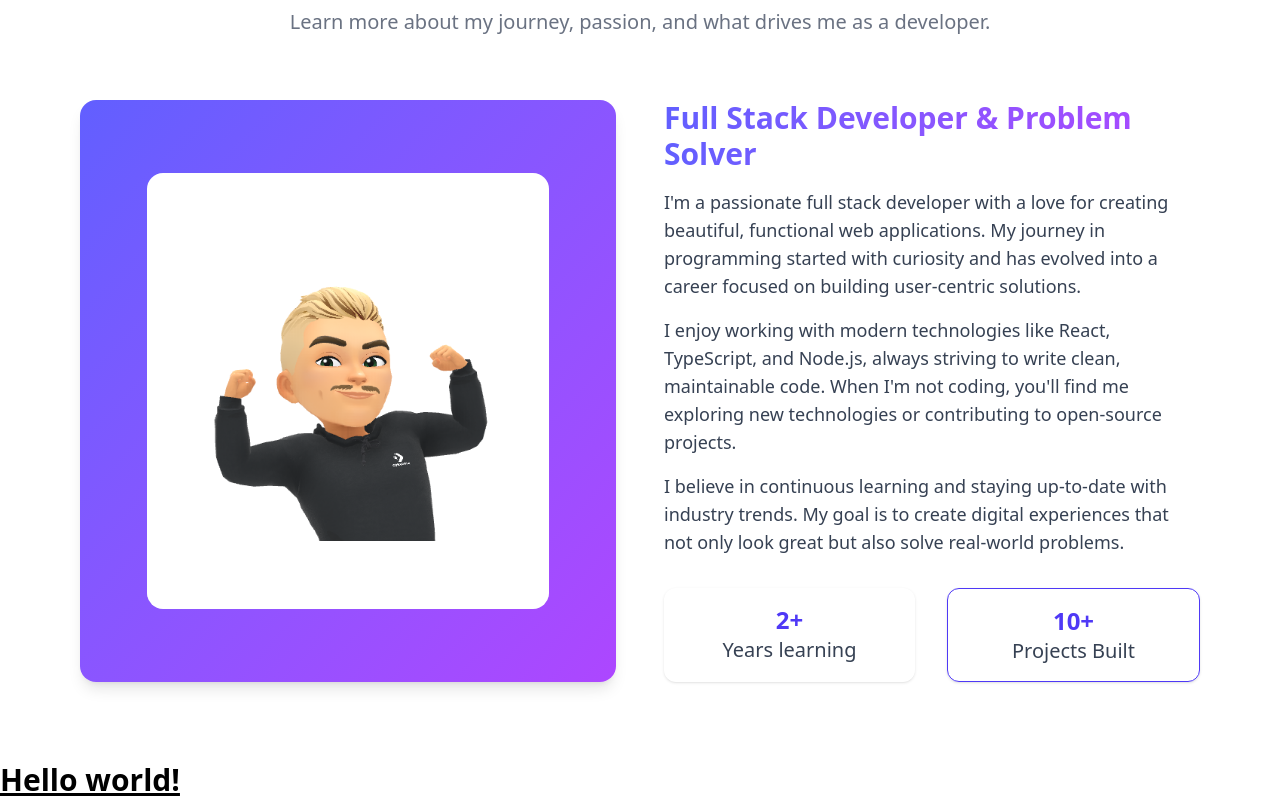
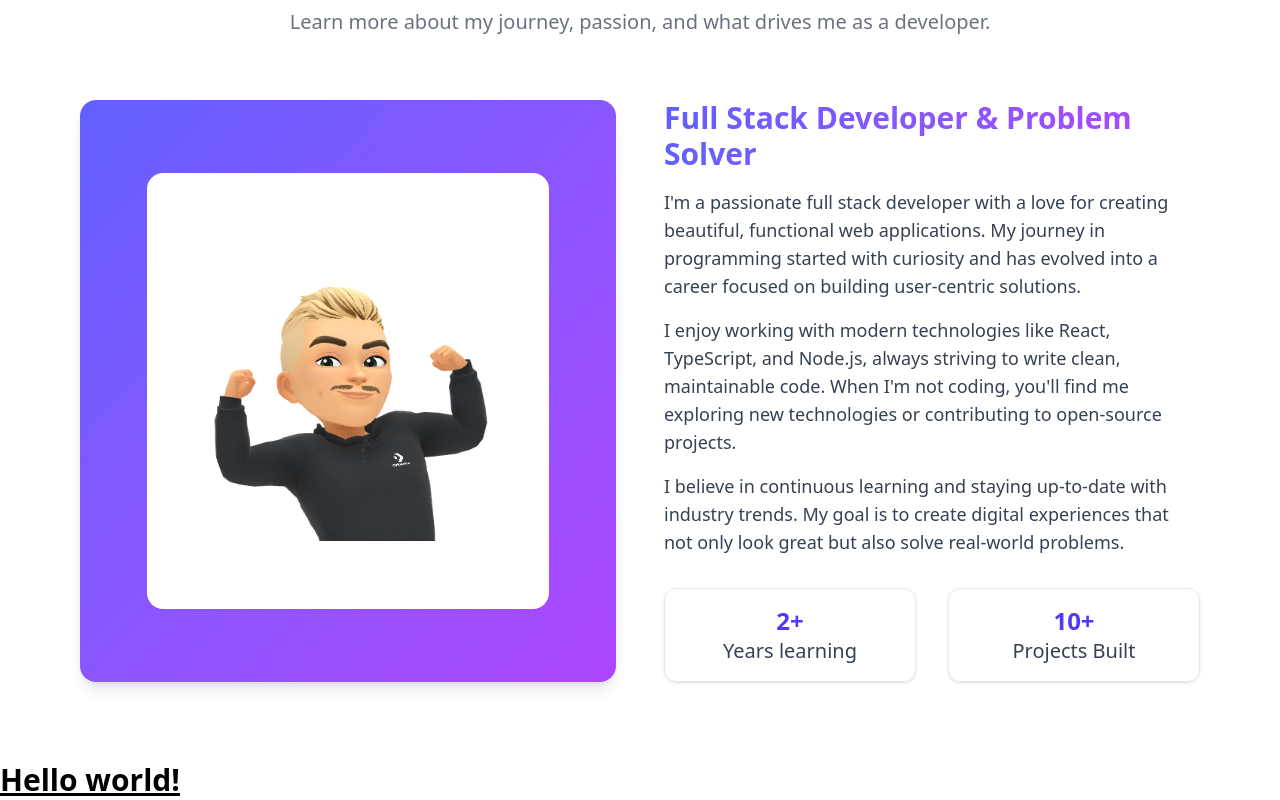
Before and after one commit to Vaahtopahvi/rikuvaa, a React (Vite) app: page / in a window 1280 px wide. Shown: the part 928-1728 px from the top of the page. Built offline with nearby package versions, Linux system fonts and the light colour scheme.

Commit message:
fix styling of quick facts

```diff
--- a/src/components/About.tsx
+++ b/src/components/About.tsx
@@ -11,7 +11,7 @@ function About() {
 
       {/* grid */}
       <div className="grid md:grid-cols-2 gap-12">
-        {/* frame and bitmoji. koklaa lisää ylös items-center TODO*/}
+        {/* frame and bitmoji.*/}
         {/* box*/}
         <div className="flex justify-center">
           {/* frame */}
@@ -51,13 +51,13 @@ function About() {
           </p>
           {/* quick fax */}
           <div className="flex mt-8 gap-8">
-            <div className="flex-1 text-center text-xl p-5 rounded-xl py-4 shadow-sm backdrop-blur-md">
+            <div className="flex-1 text-center border border-gray-200 dark:border-gray-700 text-xl p-5 rounded-xl py-4 shadow-sm backdrop-blur-md">
               <p className="text-indigo-600 dark:text-indigo-400 text-2xl font-bold">
                 2+
               </p>
               <p className="text-gray-700 dark:text-gray-300">Years learning</p>
             </div>
-            <div className="flex-1 text-center text-xl border border-indigo-600 p-5 rounded-xl py-4 shadow-sm">
+            <div className="flex-1 text-center border border-gray-200 dark:border-gray-700 text-xl p-5 rounded-xl py-4 shadow-sm backdrop-blur-md">
               <p className="text-indigo-600 dark:text-indigo-400 text-2xl font-bold">
                 10+
               </p>
```
